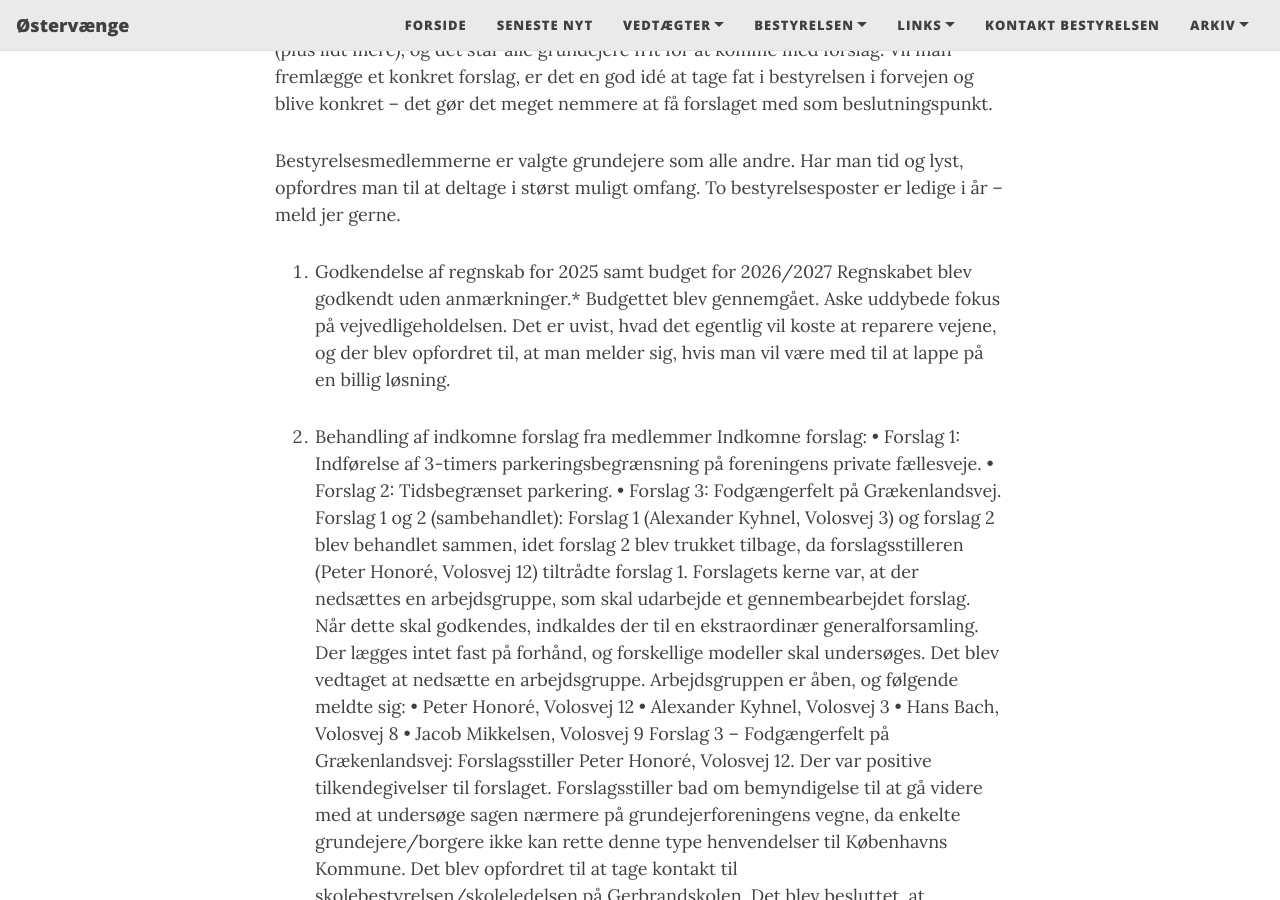
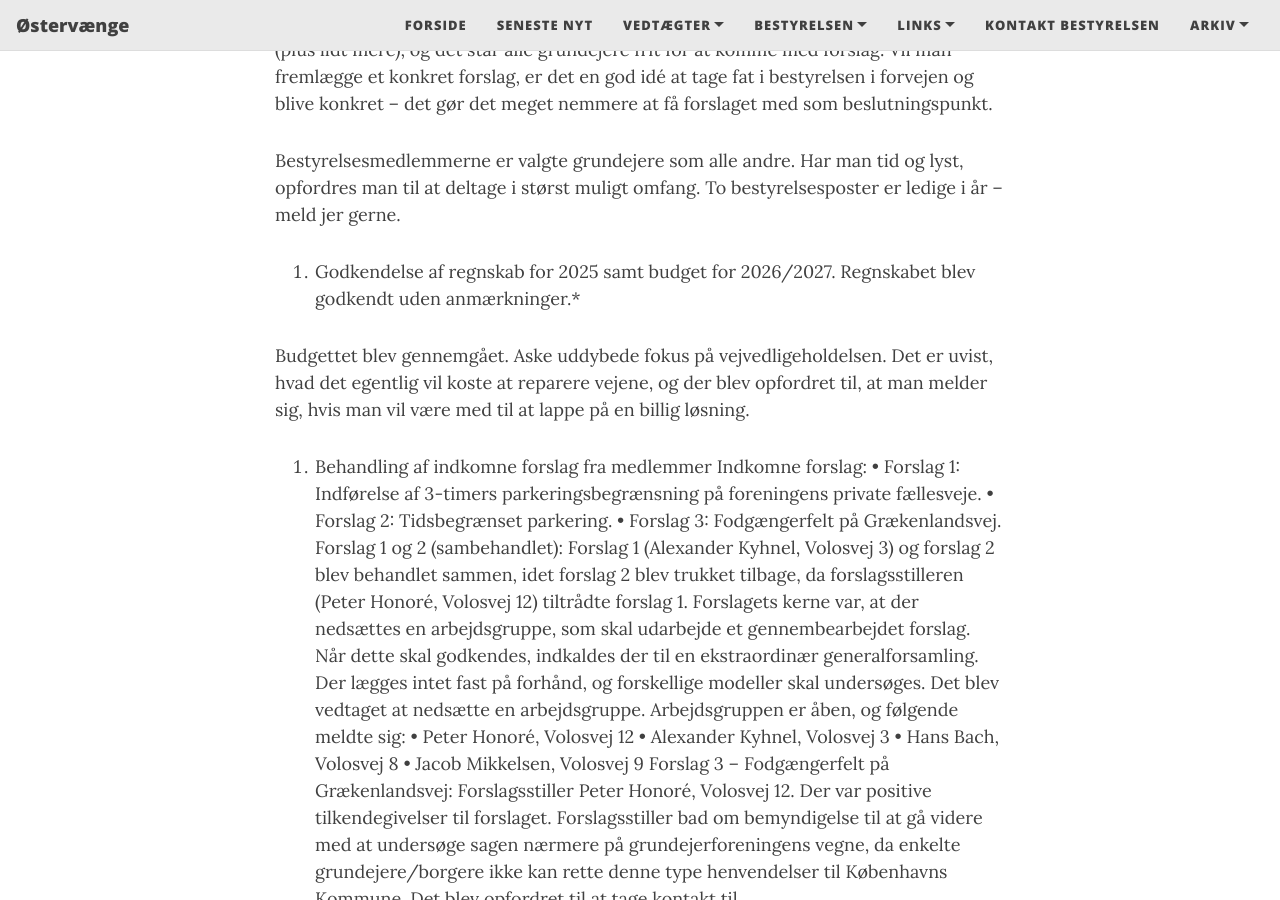
Before and after one commit to mex/oestervaenge.dk, a Jekyll site: the page built from _posts/2026-07-15-SenesteNyt.md, in a window 1280 px wide and 900 px high, scrolled down 1492 px. Built offline with Jekyll 4.4.1, drawn with Linux system fonts in a browser that asks for light colours.

```diff
--- a/_posts/2026-07-15-SenesteNyt.md
+++ b/_posts/2026-07-15-SenesteNyt.md
@@ -43,7 +43,9 @@ Generelt opleves et øget ønske om fælles aktiviteter i grundejerforeningen, h
 Bestyrelsesmedlemmerne er valgte grundejere som alle andre. Har man tid og lyst, opfordres man til at deltage i størst muligt omfang. To bestyrelsesposter er ledige i år – meld jer gerne.
 
 
-3. Godkendelse af regnskab for 2025 samt budget for 2026/2027 Regnskabet blev godkendt uden anmærkninger.*
+3. Godkendelse af regnskab for 2025 samt budget for 2026/2027. Regnskabet blev godkendt uden anmærkninger.*
+
+
 Budgettet blev gennemgået. Aske uddybede fokus på vejvedligeholdelsen. Det er uvist, hvad det egentlig vil koste at reparere vejene, og der blev opfordret til, at man melder sig, hvis man vil være med til at lappe på en billig løsning.
 
 
```
